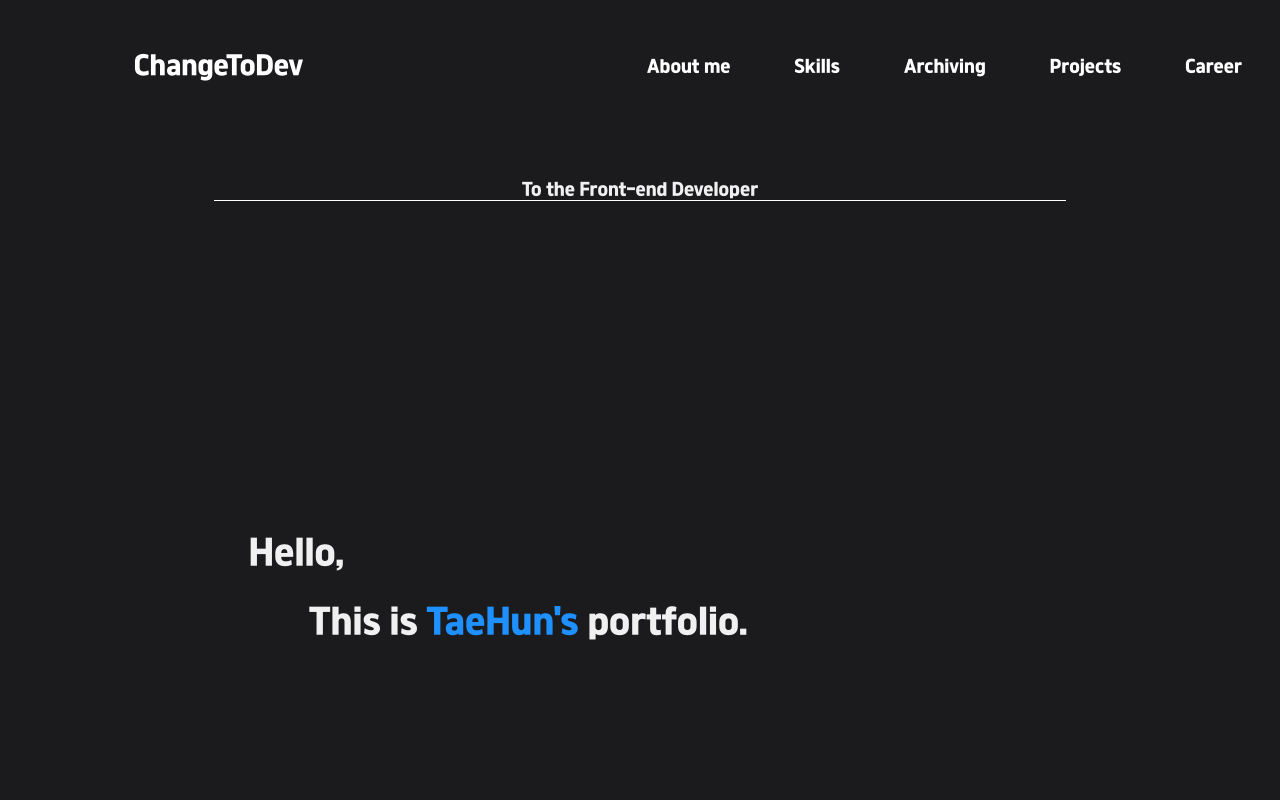
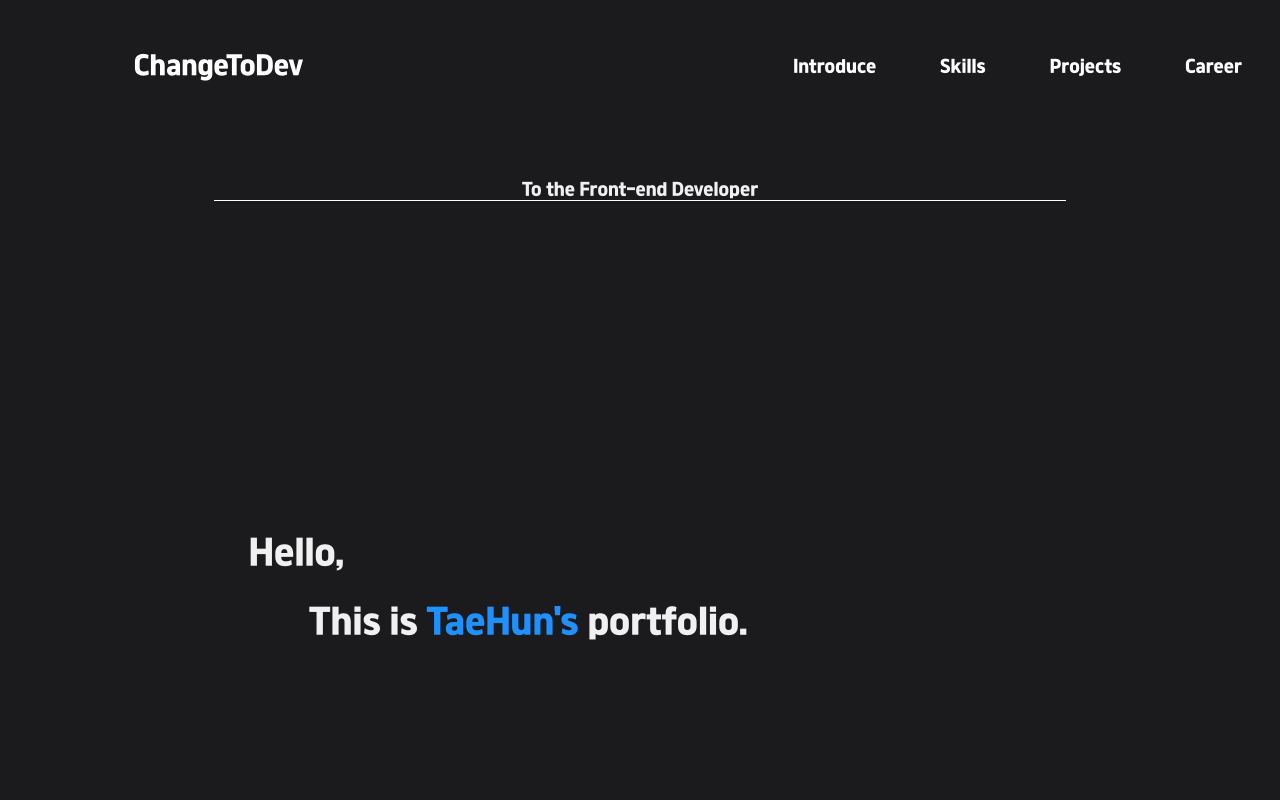
Before and after one commit to kimtaehun-dev/tagDev, a React (Vite) app: page / in a window 1280 px wide. Shown: the top 800 px of the page. Built offline with nearby package versions, Linux system fonts and the light colour scheme.

Commit message:
네비게이션 아이탬 수정

```diff
--- a/src/components/organisms/Header/Header.tsx
+++ b/src/components/organisms/Header/Header.tsx
@@ -3,7 +3,7 @@ import './Header.css';
 
 export default function Header() {
   const tittleName = "ChangeToDev";
-  const headerContentsList = ['About me', 'Skills', 'Archiving', 'Projects', 'Career'];
+  const headerContentsList = ['Introduce', 'Skills', 'Projects', 'Career'];
   const [mobileState, setMobileState] = useState(false);
 
   //For Mobile Header Navigator
```
